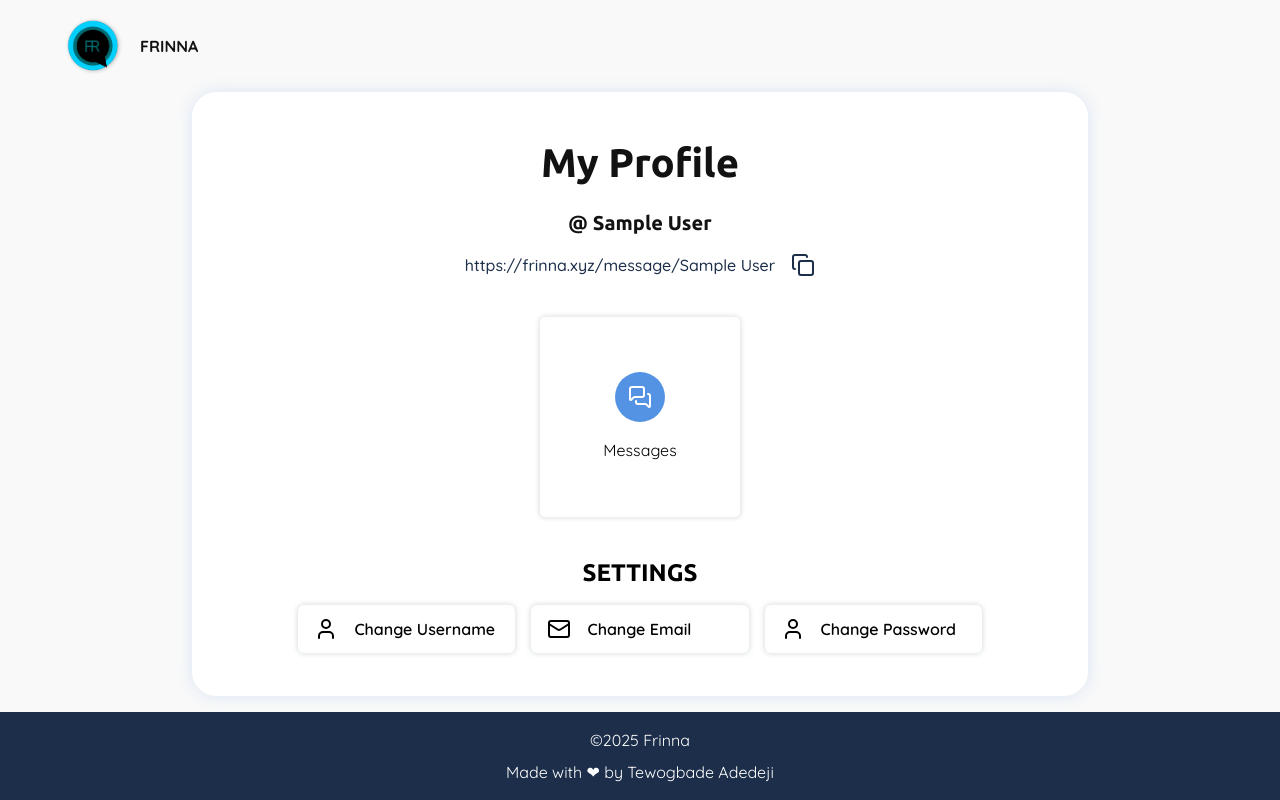
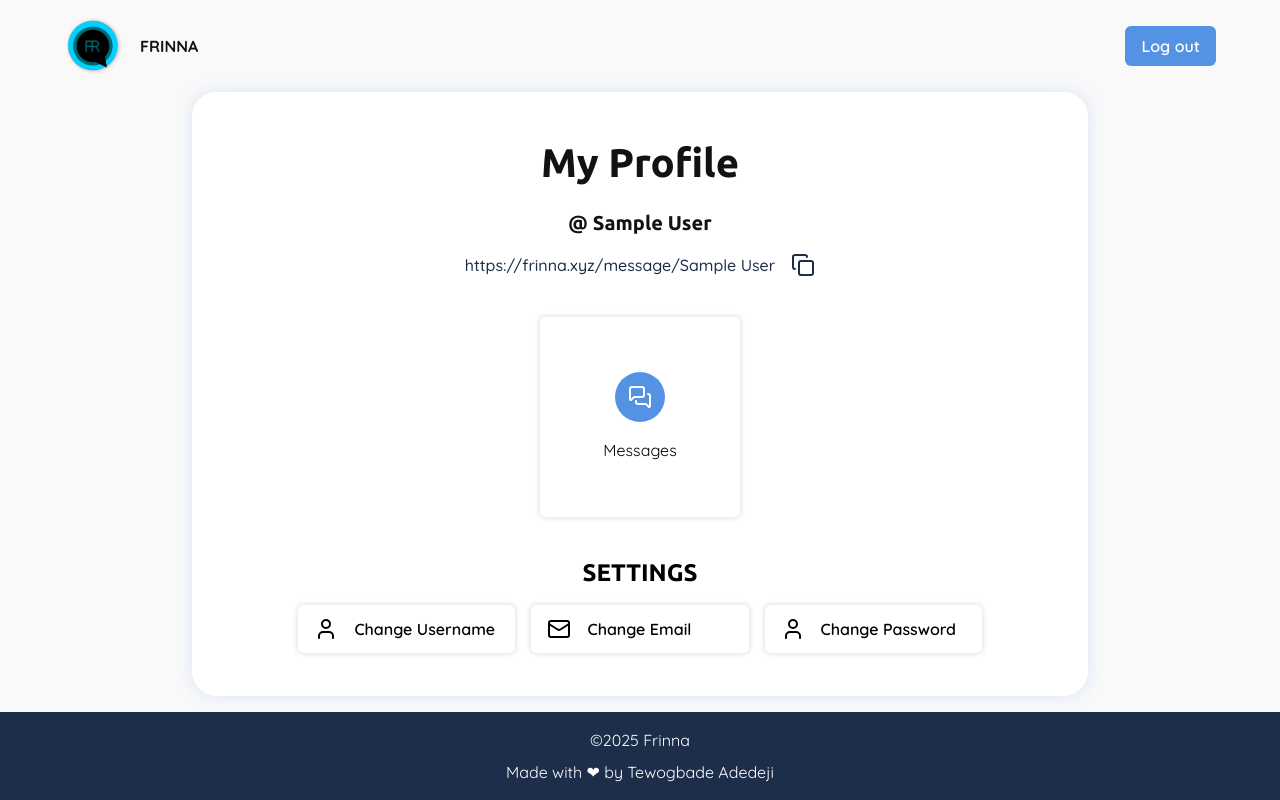
Before and after one commit to DevAdedeji/frinna, a React (Vite) app: page / in a window 1280 px wide. Built offline with nearby package versions, Linux system fonts and the light colour scheme; no server answers; sample sign-in values are in the browser's storage.

Commit message:
Implemented logout

```diff
--- a/src/components/Header.tsx
+++ b/src/components/Header.tsx
@@ -1,4 +1,25 @@
+import { useAuthStore } from "@/store/useAuthStore";
+import { useEffect, useState } from "react";
+import Button from "./ui/Button";
+import { signOut, getAuth } from "firebase/auth";
+import toast from "react-hot-toast";
 const Header = () => {
+    const { user } = useAuthStore();
+    const [isLoading, setIsLoading] = useState(false);
+    const auth = getAuth();
+    useEffect(() => {
+        console.log(user)
+    }, [user])
+    const logUserOut = async () => {
+        try {
+            setIsLoading(true);
+            await signOut(auth)
+        } catch (e: any) {
+            toast.error(e.message || "An unknown error occurred.");
+        } finally {
+            setIsLoading(false);
+        }
+    }
     return (
         <header className="flex items-center justify-center min-h-[60px]">
             <nav className="w-[90%] mx-auto flex items-center justify-between py-4">
@@ -6,6 +27,10 @@ const Header = () => {
                     <img src="/images/logo.png" className="size-[60px] object-cover" />
                     <p className="text-charcoal uppercase font-bold">FRINNA</p>
                 </div>
+                {
+                    user &&
+                    <Button onClick={logUserOut} disabled={isLoading}>Log out</Button>
+                }
             </nav>
         </header>
     )
```
